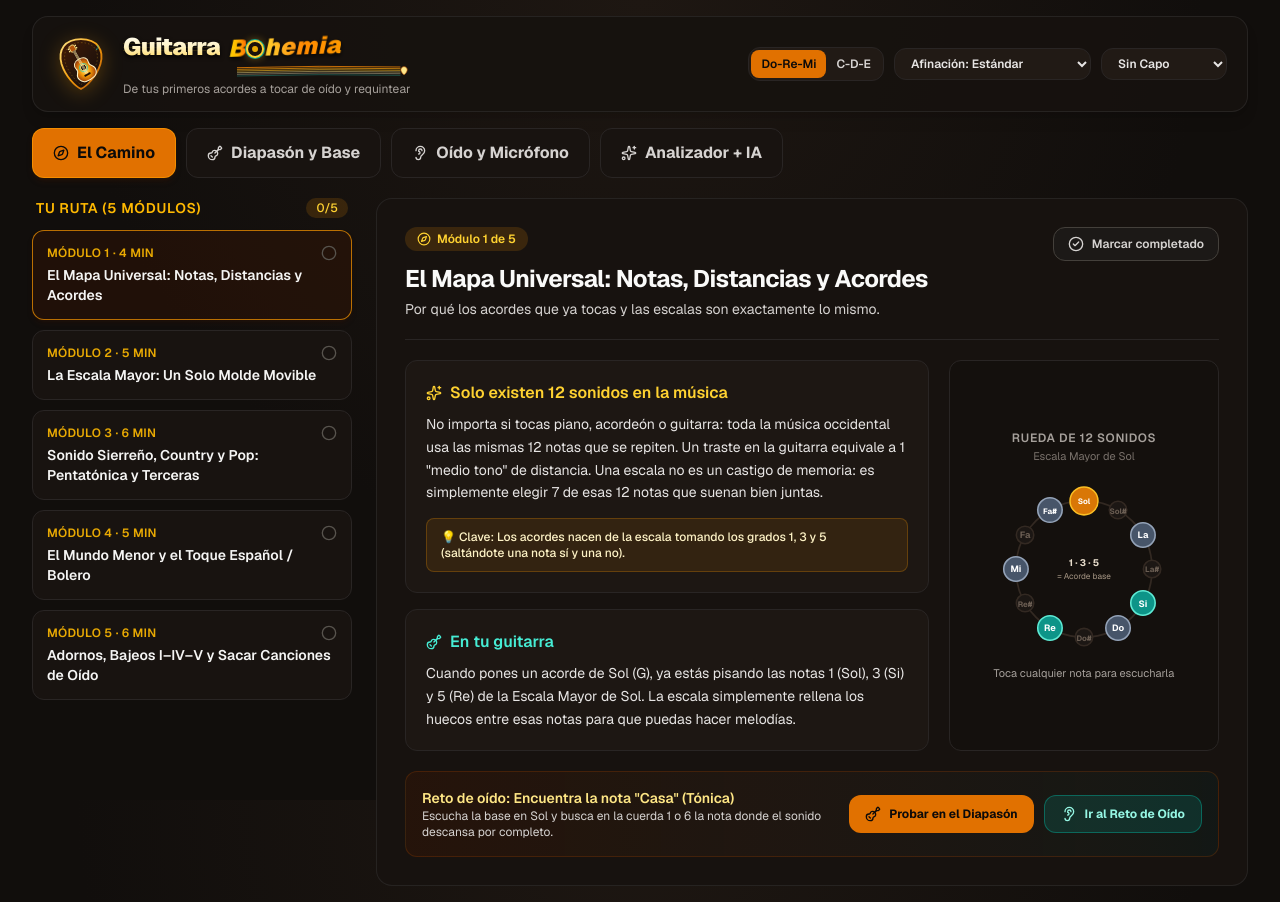
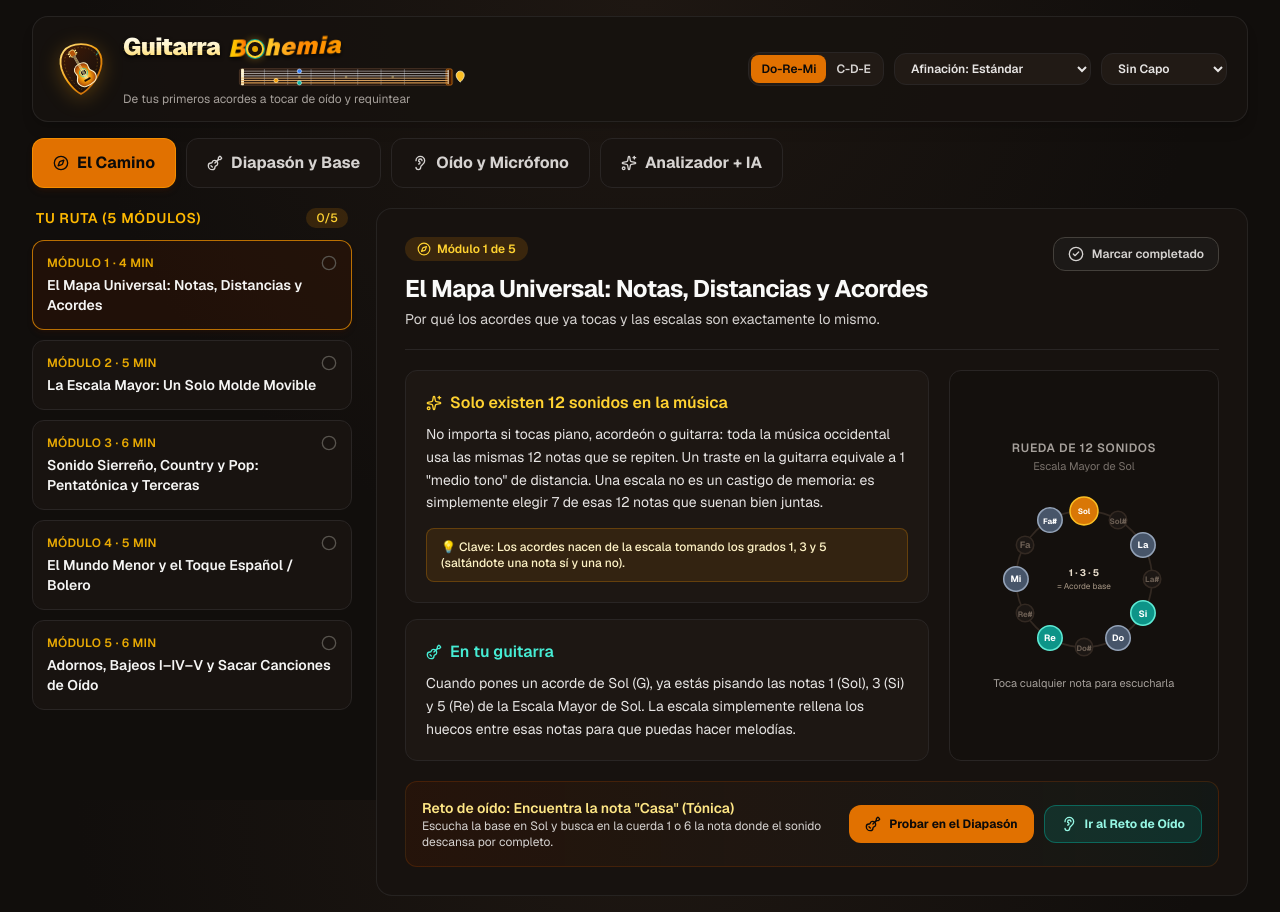
Before and after one commit to horaceheights/guitarra-bohemia, a Next.js app: page / in a window 1280 px wide. Built offline with nearby package versions, Linux system fonts and the light colour scheme.

Commit message:
Turn logo bottom into mini fretboard with 6 taut strings, bridge, and G chord

```diff
--- a/src/components/BohemiaLogo.tsx
+++ b/src/components/BohemiaLogo.tsx
@@ -22,9 +22,8 @@ export function BohemiaLogo() {
     >
       {/* Guitar-Pick (Púa) Sunburst Emblem with Interactive Acoustic Guitar */}
       <div
-        className={`relative flex h-14 w-14 shrink-0 items-center justify-center transition-transform duration-200 group-hover:scale-105 group-active:scale-95 ${
-          strumming ? 'scale-110 -rotate-3' : ''
-        }`}
+        className={`relative flex h-14 w-14 shrink-0 items-center justify-center transition-transform duration-200 group-hover:scale-105 group-active:scale-95 ${strumming ? 'scale-110 -rotate-3' : ''
+          }`}
       >
         <svg
           viewBox="0 0 72 72"
@@ -127,9 +126,8 @@ export function BohemiaLogo() {
             fill="#2dd4bf"
             fontSize="12"
             fontWeight="900"
-            className={`transition-all duration-300 ${
-              strumming ? '-translate-y-1.5 opacity-100' : 'opacity-75 group-hover:-translate-y-0.5 group-hover:opacity-100'
-            }`}
+            className={`transition-all duration-300 ${strumming ? '-translate-y-1.5 opacity-100' : 'opacity-75 group-hover:-translate-y-0.5 group-hover:opacity-100'
+              }`}
           >
             ♪
           </text>
@@ -171,37 +169,100 @@ export function BohemiaLogo() {
             </span>
           </span>
 
-          {/* 6 Guitar Strings sweeping across the bottom of the full wordmark */}
+          {/* Mini Rosewood Fretboard + 6 Taut Metallic Guitar Strings + Bridge */}
           <svg
-            viewBox="0 0 260 18"
-            className={`pointer-events-none mt-0.5 block h-3 w-full overflow-visible ${
-              strumming ? 'animate-string-vibrate' : ''
-            }`}
+            viewBox="0 0 280 24"
+            className="pointer-events-none mt-1 block h-5 w-full overflow-visible"
             aria-hidden="true"
           >
-            {[
-              { y: 2.5, w: 1.5, color: '#d97706', op: 0.9 },
-              { y: 5.0, w: 1.3, color: '#f59e0b', op: 0.85 },
-              { y: 7.5, w: 1.1, color: '#fbbf24', op: 0.85 },
-              { y: 10.0, w: 0.9, color: '#fde68a', op: 0.8 },
-              { y: 12.5, w: 0.75, color: '#fef3c7', op: 0.75 },
-              { y: 15.0, w: 0.65, color: '#2dd4bf', op: 0.75 },
-            ].map((s, i) => (
-              <path
-                key={i}
-                d={`M 2 ${s.y + 1.5} Q 125 ${s.y - 2} 246 ${s.y + 0.5}`}
-                fill="none"
-                stroke={s.color}
-                strokeWidth={s.w}
-                strokeLinecap="round"
-                opacity={s.op}
+            <defs>
+              <linearGradient id="miniNeck" x1="0" y1="0" x2="1" y2="0">
+                <stop offset="0%" stopColor="#2b1c14" />
+                <stop offset="75%" stopColor="#1f140e" />
+                <stop offset="100%" stopColor="#140d09" />
+              </linearGradient>
+            </defs>
+
+            {/* Rosewood Fingerboard Strip */}
+            <rect
+              x="4"
+              y="2"
+              width="256"
+              height="20"
+              rx="3"
+              fill="url(#miniNeck)"
+              stroke="#573d2c"
+              strokeWidth="0.9"
+            />
+
+            {/* Ivory Nut (Cejuela) on the left */}
+            <rect x="6" y="2" width="3.5" height="20" rx="1" fill="#fef3c7" />
+
+            {/* Fret Wires (Trastes) */}
+            {[34, 62, 90, 118, 146, 174, 202].map((fx) => (
+              <line
+                key={fx}
+                x1={fx}
+                y1="2.5"
+                x2={fx}
+                y2="21.5"
+                stroke="#9ca3af"
+                strokeWidth="1"
+                opacity="0.55"
               />
             ))}
-            {/* Mini Guitar Pick at the right end */}
+
+            {/* Pearl Inlay Dots */}
+            <circle cx="76" cy="12" r="1.6" fill="#fde68a" opacity="0.4" />
+            <circle cx="132" cy="12" r="1.6" fill="#fde68a" opacity="0.4" />
+            <circle cx="188" cy="12" r="1.6" fill="#fde68a" opacity="0.4" />
+
+            {/* Wooden Bridge (Puente) on the right */}
+            <rect
+              x="252"
+              y="2.5"
+              width="7"
+              height="19"
+              rx="1.5"
+              fill="#451a03"
+              stroke="#d97706"
+              strokeWidth="0.8"
+            />
+            <line x1="254.5" y1="3.5" x2="254.5" y2="20.5" stroke="#fef3c7" strokeWidth="1.2" />
+
+            {/* 6 Taut Guitar Strings (thick bronze bass -> thin steel treble) */}
+            <g className={strumming ? 'animate-string-vibrate' : undefined}>
+              {[
+                { y: 19.0, w: 1.5, color: '#d99b52' },
+                { y: 16.2, w: 1.3, color: '#dfa864' },
+                { y: 13.4, w: 1.1, color: '#e6b87c' },
+                { y: 10.6, w: 0.9, color: '#e5e7eb' },
+                { y: 7.8, w: 0.75, color: '#f3f4f6' },
+                { y: 5.0, w: 0.6, color: '#ffffff' },
+              ].map((s, idx) => (
+                <line
+                  key={idx}
+                  x1="6"
+                  y1={s.y}
+                  x2="255"
+                  y2={s.y}
+                  stroke={strumming ? '#fbbf24' : s.color}
+                  strokeWidth={s.w}
+                  opacity="0.92"
+                />
+              ))}
+            </g>
+
+            {/* Playful Mini Chord Dots (G Major shape!) */}
+            <circle cx="48" cy="16.2" r="2.6" fill="#f59e0b" stroke="#fef3c7" strokeWidth="0.7" />
+            <circle cx="76" cy="19.0" r="2.6" fill="#14b8a6" stroke="#ccfbf1" strokeWidth="0.7" />
+            <circle cx="76" cy="5.0" r="2.6" fill="#3b82f6" stroke="#dbeafe" strokeWidth="0.7" />
+
+            {/* Mini Pick at the Soundhole/Bridge end */}
             <path
-              d="M 252 2.5 C 256 2.5 258 6.5 256 10 C 254.5 13 252.8 14.2 252 14.5 C 251.2 14.2 249.5 13 248 10 C 246 6.5 248 2.5 252 2.5 Z"
-              fill="#fde68a"
-              stroke="#b45309"
+              d="M 269 5 C 273 5 275 9 273 13 C 271.5 16 269.8 17.5 269 18 C 268.2 17.5 266.5 16 265 13 C 263 9 265 5 269 5 Z"
+              fill="#fbbf24"
+              stroke="#fef3c7"
               strokeWidth="1"
             />
           </svg>
```
